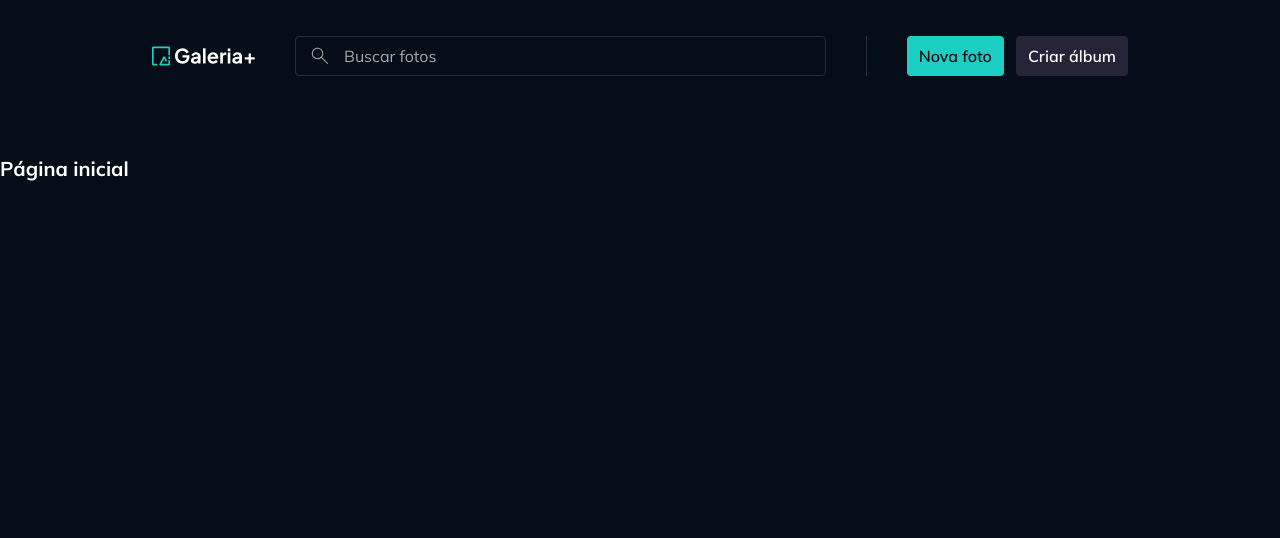
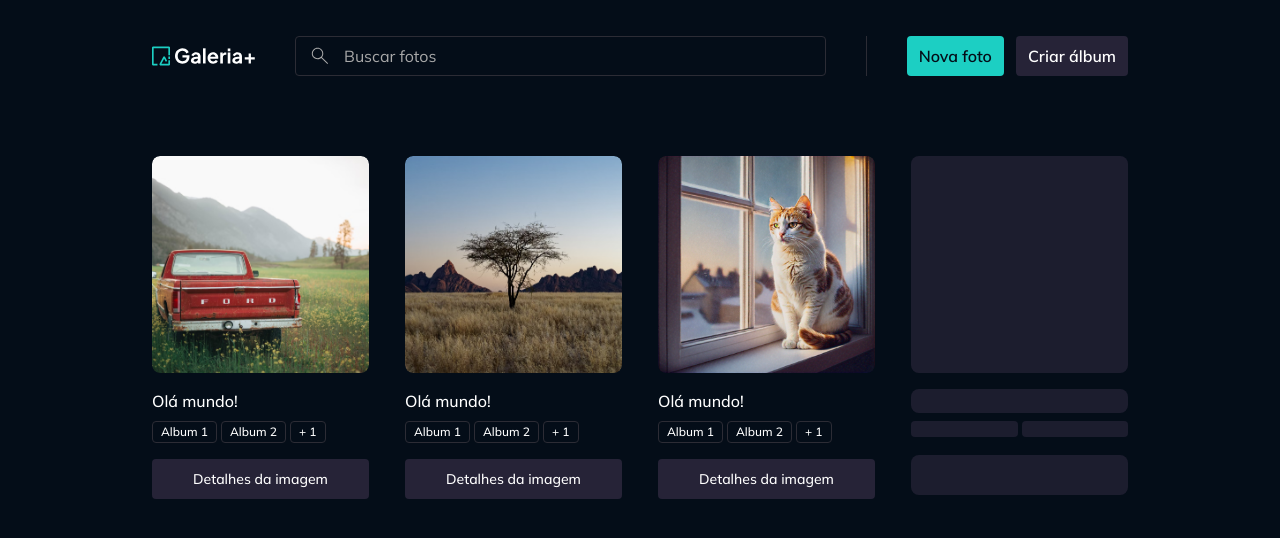
Before and after one commit to tiagolopesStudies/gallery-plus-react-fastify, a React (Vite) app in the folder apps/web/: page / in a window 1280 px wide. Shown: the top 538 px of the page. Built offline with nearby package versions, Linux system fonts and the light colour scheme.

Commit message:
feature: criação do componente PhotoWidget e renomeando o componente ImageFilePreview para somente ImagePreview

```diff
--- a/apps/web/src/components/image-file-preview.tsx
+++ /dev/null
@@ -1,29 +0,0 @@
-import { tv } from 'tailwind-variants'
-
-export const imageFilePreviewVariants = tv({
-  base: 'rounded-lg overflow-hidden'
-})
-
-export const imageFilePreviewImageVariants = tv({
-  base: 'w-full h-full object-cover'
-})
-
-interface ImageFilePreviewProps extends React.ComponentProps<'img'> {
-  imageClassNames?: string
-}
-
-export function ImageFilePreview({
-  className,
-  imageClassNames,
-  ...props
-}: ImageFilePreviewProps) {
-  return (
-    <div className={imageFilePreviewVariants({ className })}>
-      <img
-        className={imageFilePreviewImageVariants({ className: imageClassNames })}
-        alt="Content preview"
-        {...props}
-      />
-    </div>
-  )
-}
--- /dev/null
+++ b/apps/web/src/components/image-preview.tsx
@@ -0,0 +1,30 @@
+import { tv } from 'tailwind-variants'
+
+export const imagePreviewVariants = tv({
+  base: 'rounded-lg overflow-hidden'
+})
+
+export const imagePreviewImageVariants = tv({
+  base: 'w-full h-full object-cover'
+})
+
+interface ImagePreviewProps extends React.ComponentProps<'img'> {
+  imageClassNames?: string
+}
+
+export function ImagePreview({
+  className,
+  imageClassNames,
+  ...props
+}: ImagePreviewProps) {
+  return (
+    <div className={imagePreviewVariants({ className })}>
+      <img
+        className={imagePreviewImageVariants({ className: imageClassNames })}
+        alt="Content preview"
+        draggable={false}
+        {...props}
+      />
+    </div>
+  )
+}
--- /dev/null
+++ b/apps/web/src/contexts/albums/models/album.ts
@@ -0,0 +1,4 @@
+export interface Album {
+  id: string
+  title: string
+}
--- /dev/null
+++ b/apps/web/src/contexts/photos/components/photo-widget.tsx
@@ -0,0 +1,76 @@
+/** biome-ignore-all lint/suspicious/noArrayIndexKey: This is necessary to add a skeleton list. */
+
+import { Link } from 'react-router'
+import Badge from '@/components/badge'
+import { buttonTextVariants, buttonVariants } from '@/components/button'
+import { ImagePreview } from '@/components/image-preview'
+import Skeleton from '@/components/skeleton'
+import Text from '@/components/text'
+import type { Photo } from '../models/photo'
+
+interface PhotoWidgetProps {
+  photo: Photo
+  loading?: boolean
+  badgeCount?: number
+}
+
+export function PhotoWidget({ photo, loading, badgeCount = 2 }: PhotoWidgetProps) {
+  return (
+    <div className="flex flex-col gap-4">
+      {!loading ? (
+        <ImagePreview
+          src={photo.imageId}
+          title={photo.title}
+          imageClassNames="size-54.25 rounded-lg"
+        />
+      ) : (
+        <Skeleton className="size-54.25 rounded-lg" />
+      )}
+
+      <div className="flex flex-col gap-2">
+        {!loading ? (
+          <Text variant="paragraph-large" className="truncate">
+            {photo.title}
+          </Text>
+        ) : (
+          <Skeleton className="w-full h-6" />
+        )}
+
+        <div className="flex gap-1 min-h-4.5">
+          {!loading ? (
+            <>
+              {photo.albuns.slice(0, badgeCount).map((album) => (
+                <Badge className="truncate" size="xs" key={album.id}>
+                  {album.title}
+                </Badge>
+              ))}
+              {photo.albuns.length > badgeCount && (
+                <Badge size="xs">+ {photo.albuns.length - badgeCount}</Badge>
+              )}
+            </>
+          ) : (
+            Array.from({ length: 2 }).map((_, index) => (
+              <Skeleton
+                key={`album-loading-${index}`}
+                className="w-full h-4 rounded-sm"
+              />
+            ))
+          )}
+        </div>
+      </div>
+
+      {!loading ? (
+        <Link
+          to={`/fotos/${photo.id}`}
+          className={buttonVariants({ variant: 'secondary', className: 'px-2 py-2' })}
+        >
+          <Text className={buttonTextVariants({ variant: 'secondary', size: 'sm' })}>
+            Detalhes da imagem
+          </Text>
+        </Link>
+      ) : (
+        <Skeleton className="w-full h-10" />
+      )}
+    </div>
+  )
+}
--- /dev/null
+++ b/apps/web/src/contexts/photos/models/photo.ts
@@ -0,0 +1,8 @@
+import type { Album } from '@/contexts/albums/models/album'
+
+export interface Photo {
+  id: string
+  title: string
+  imageId: string
+  albuns: Album[]
+}
--- a/apps/web/src/pages/components.tsx
+++ b/apps/web/src/pages/components.tsx
@@ -16,7 +16,7 @@ import {
   DialogTrigger
 } from '../components/dialog'
 import Divider from '../components/divider'
-import { ImageFilePreview } from '../components/image-file-preview'
+import { ImagePreview } from '../components/image-preview'
 import { InputCheckBox } from '../components/input-checkbox'
 import { InputSingleFile } from '../components/input-single-file'
 import { InputText } from '../components/input-text'
@@ -81,7 +81,7 @@ export function ComponentsPage() {
         <InputSingleFile
           allowedExtensions={['png', 'jpg', 'jpeg', 'webp']}
           maxFileSizeInMb={10}
-          replaceBy={<ImageFilePreview src={fileSource} />}
+          replaceBy={<ImagePreview src={fileSource} />}
           form={form}
           {...form.register('file')}
         />
--- a/apps/web/src/pages/home.tsx
+++ b/apps/web/src/pages/home.tsx
@@ -1,5 +1,49 @@
-import Text from '../components/text'
+import Container from '@/components/container'
+import { PhotoWidget } from '@/contexts/photos/components/photo-widget'
+import type { Photo } from '@/contexts/photos/models/photo'
 
 export function HomePage() {
-  return <Text variant="heading-medium">Página inicial</Text>
+  return (
+    <Container>
+      <div className="grid grid-cols-4 gap-9">
+        <PhotoWidget
+          photo={{
+            id: '1',
+            imageId: '/images/' + 'wide-car.png',
+            title: 'Olá mundo!',
+            albuns: [
+              { id: '321', title: 'Album 1' },
+              { id: '123', title: 'Album 2' },
+              { id: '133', title: 'Album 3' }
+            ]
+          }}
+        />
+        <PhotoWidget
+          photo={{
+            id: '1',
+            imageId: '/images/' + 'wide-tree.png',
+            title: 'Olá mundo!',
+            albuns: [
+              { id: '321', title: 'Album 1' },
+              { id: '123', title: 'Album 2' },
+              { id: '133', title: 'Album 3' }
+            ]
+          }}
+        />
+        <PhotoWidget
+          photo={{
+            id: '1',
+            imageId: '/images/' + 'square-cat.png',
+            title: 'Olá mundo!',
+            albuns: [
+              { id: '321', title: 'Album 1' },
+              { id: '123', title: 'Album 2' },
+              { id: '133', title: 'Album 3' }
+            ]
+          }}
+        />
+        <PhotoWidget photo={{} as Photo} loading />
+      </div>
+    </Container>
+  )
 }
```
